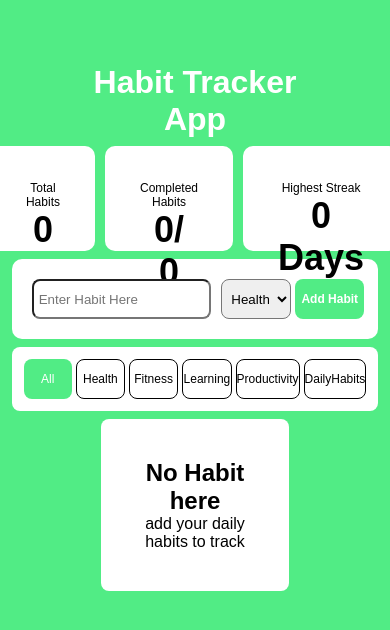
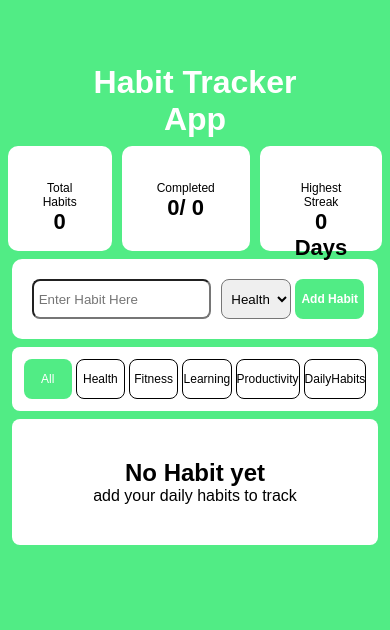
Before and after one commit to naidcode/Practice-habit-tracker-, a plain HTML site: page index.html in a window 390 px wide. Drawn offline with Linux system fonts and the light colour scheme.

Commit message:
completed fully from responsive to script

```diff
--- a/index.html
+++ b/index.html
@@ -14,7 +14,7 @@
       <h2>0</h2>
     </div>
     <div id="CompletedBox" class="Box">
-      <p style="font-size: 12px;"  class="paras">Completed Habits</p>
+      <p style="font-size: 12px;"  class="paras">Completed</p>
       <h2>0</h2>
     </div>
     <div id="streakBox" class="Box">
--- a/script.js
+++ b/script.js
@@ -30,15 +30,15 @@ class HabitManager{
   }
 
   markComplete(habitId){
-    const habit = this.#habits.find(f => f.id === habitId);
+    let habit = this.#habits.find(f => f.id === habitId);
     if(!habit) return;
 
-    const today = new Date().toDateString();
+    let today = new Date().toDateString();
     if(habit.completed.includes(today)){
-      alert("already completed today!")
-      return;
+      alert("habit already completed today")
+      return
+    }
 
-    }
     habit.completed.push(today);
 
     this.calculateStreak(habitId)
@@ -57,7 +57,7 @@ class HabitManager{
 
     for (let i = 0; i < 365; i++) {
       const checkDate = new Date(today);
-      checkDate.setDate(today.getDate() - i);
+    checkDate.setDate(today.getDate() + i);
 
       if(habit.completed.includes(checkDate.toDateString())){
         streak++;
@@ -146,7 +146,7 @@ class UIRenderer{
     if(filters.length === 0){
     habitsList.innerHTML =  `
       <div class="emptystorage">
-      <h2 >No Habit ${filter === "ll" ? "yet" : "here"}</h2>
+      <h2 >No Habit ${filter === "all" ? "yet" : "here"}</h2>
       <p class="emptyPara">${filter === "health" || filter === "fitness" || filter === "learning" || filter === "productivity" || filter === "dailyHabits" ? "no habit in this type" : "add your daily habits to track"}</p>
       </div>
       `
--- a/style.css
+++ b/style.css
@@ -249,7 +249,7 @@ h1{
 }
 
 @media (max-width: 1240px){
-  .main, .containers, .filtered, .Box{
+  .main, .containers, .filtered, .Box, .habit-card ,.emptystorage{
     width: 94%;
   }
 
@@ -269,12 +269,20 @@ h1{
  #addHabit{
   width: 30%;
 }
+
+.Box h2{
+  font-size: 1.4rem;
+}
 }
 
 @media (max-width: 500px){
 
   .Box{
     height: 105px;
+  }
+
+  .Box h2{
+    font-size: 22px;
   }
   .main{
     padding: 10px;
```
